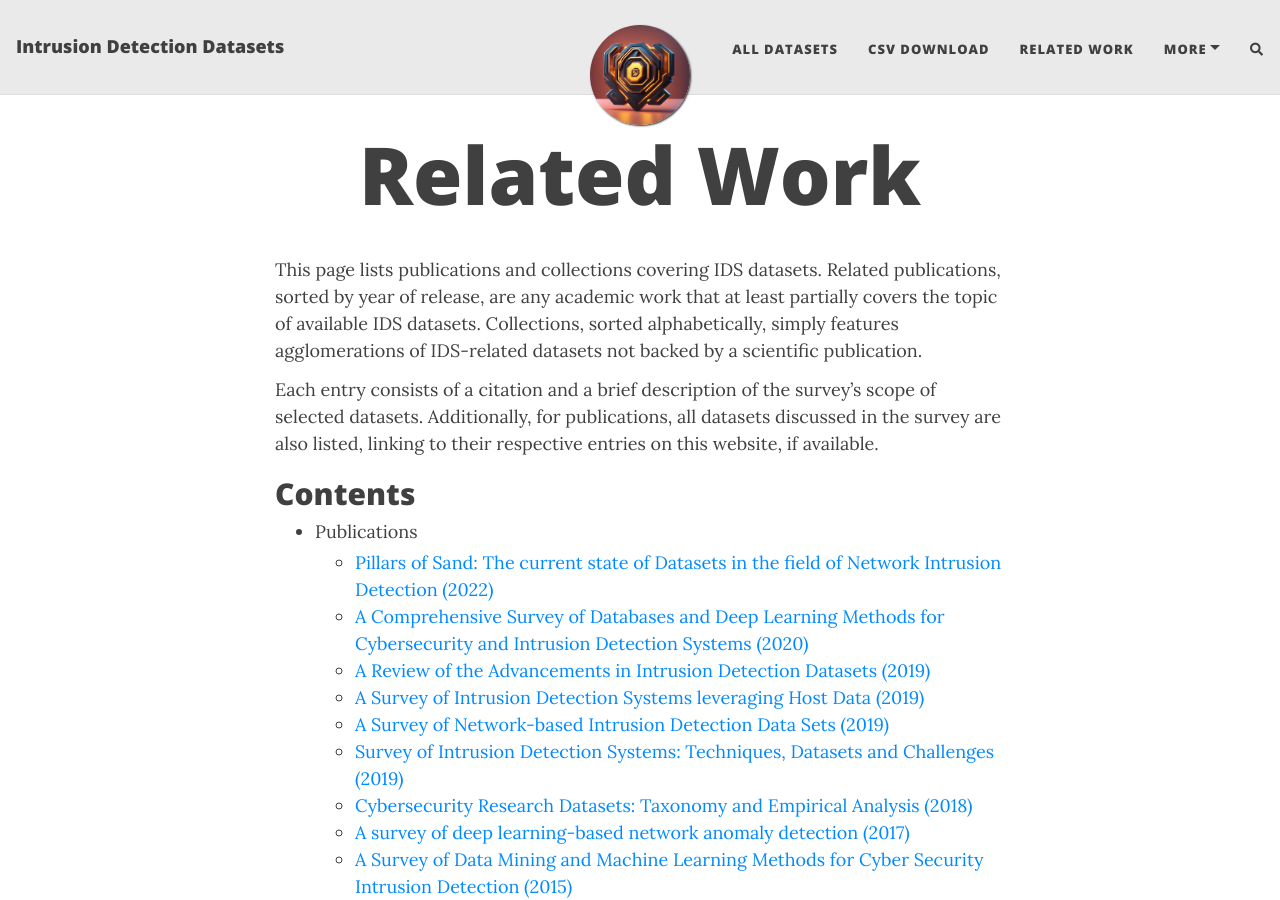
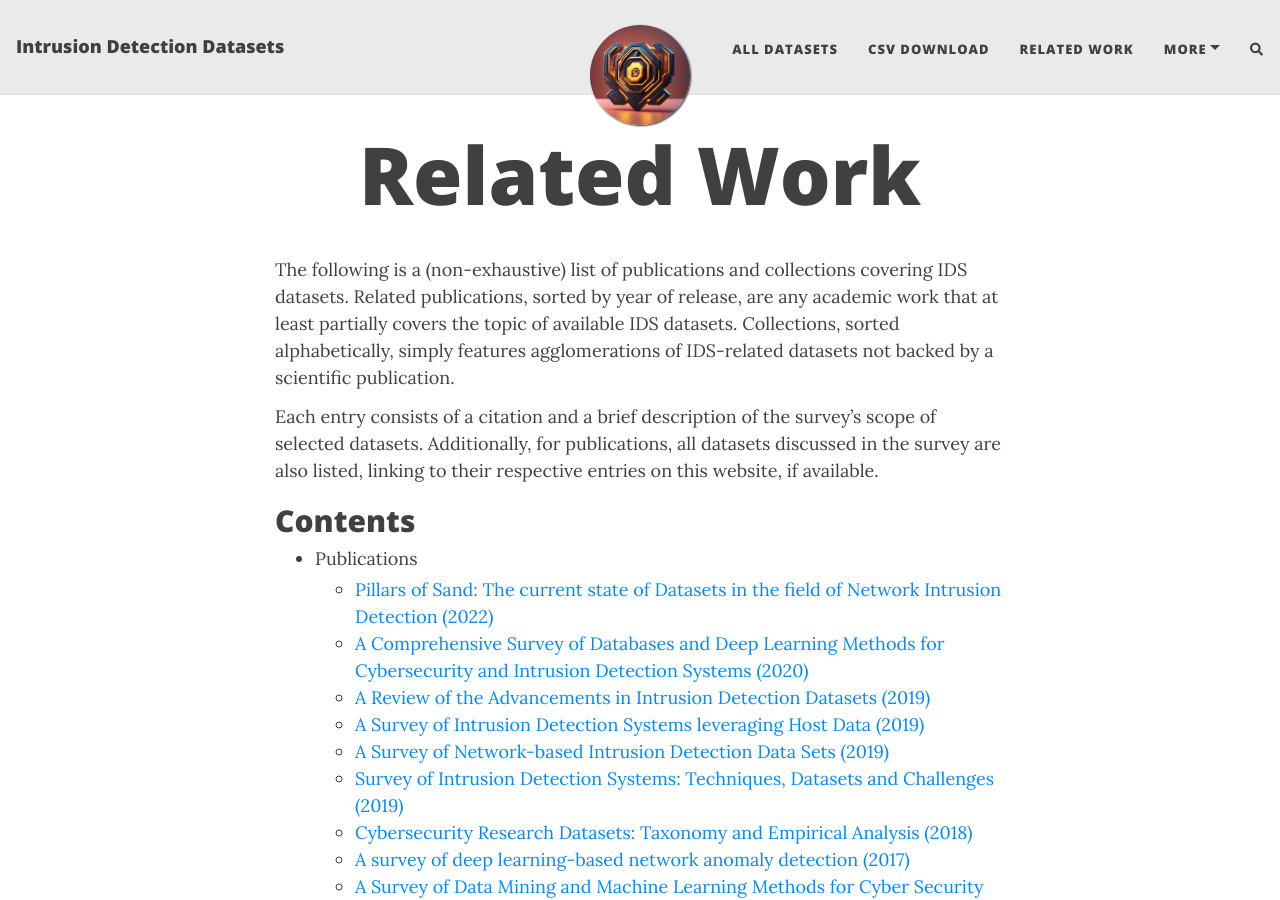
Before and after one commit to fkie-cad/COMIDDS, a Jekyll site: the page built from content/related_work.md, in a window 1280 px wide and 900 px high. Built offline with Jekyll 4.4.1, drawn with Linux system fonts in a browser that asks for light colours; nearby versions of some CDN libraries; comment, search, counter and statistics services are not loaded.

Commit message:
Emphasize non-completeness of this list

```diff
--- a/content/related_work.md
+++ b/content/related_work.md
@@ -2,7 +2,7 @@
 title: Related Work
 ---
 
-This page lists publications and collections covering IDS datasets.
+The following is a (non-exhaustive) list of publications and collections covering IDS datasets.
 Related publications, sorted by year of release, are any academic work that at least partially covers the topic of available IDS datasets.
 Collections, sorted alphabetically, simply features agglomerations of IDS-related datasets not backed by a scientific publication.
 
```
